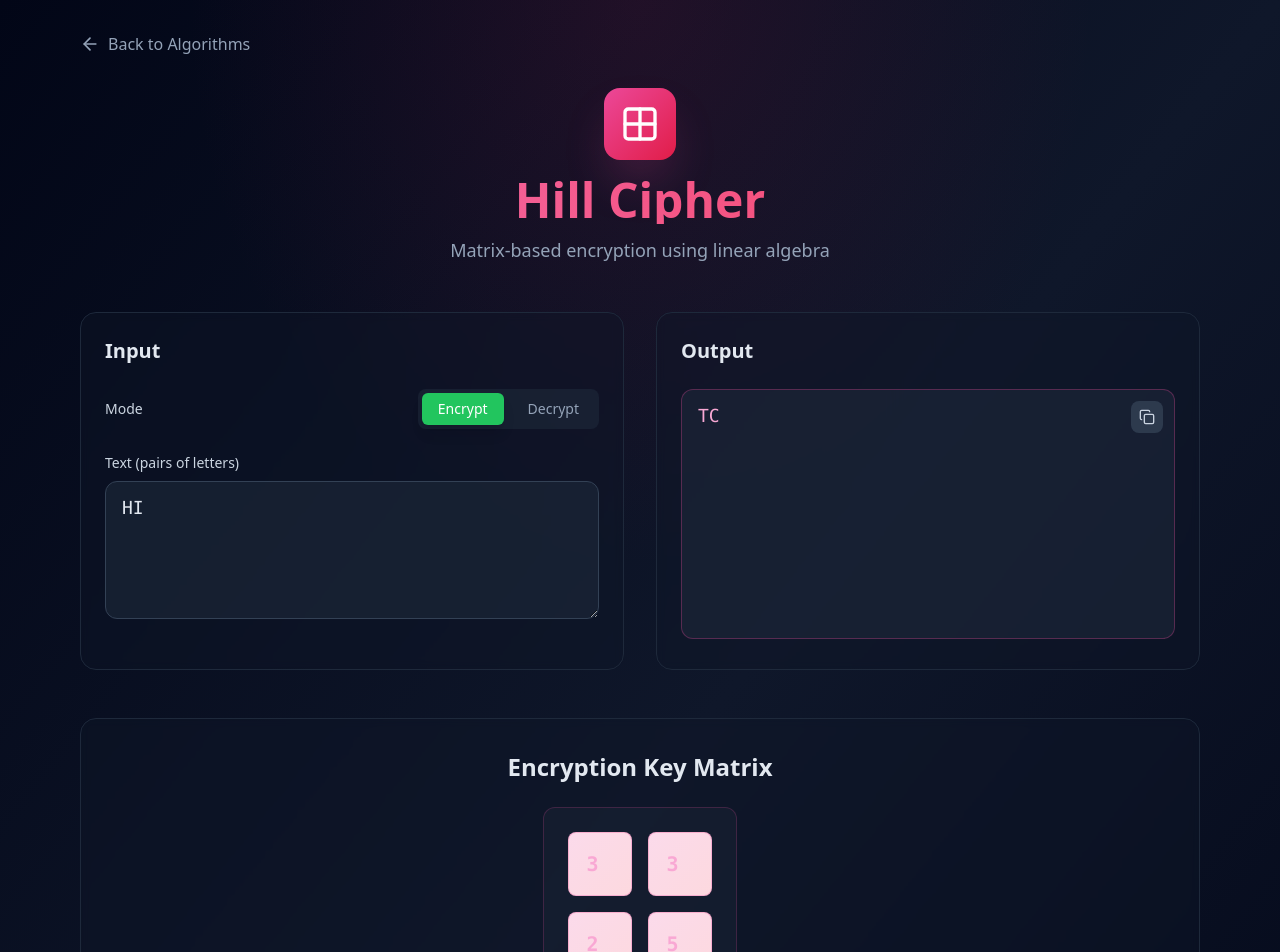
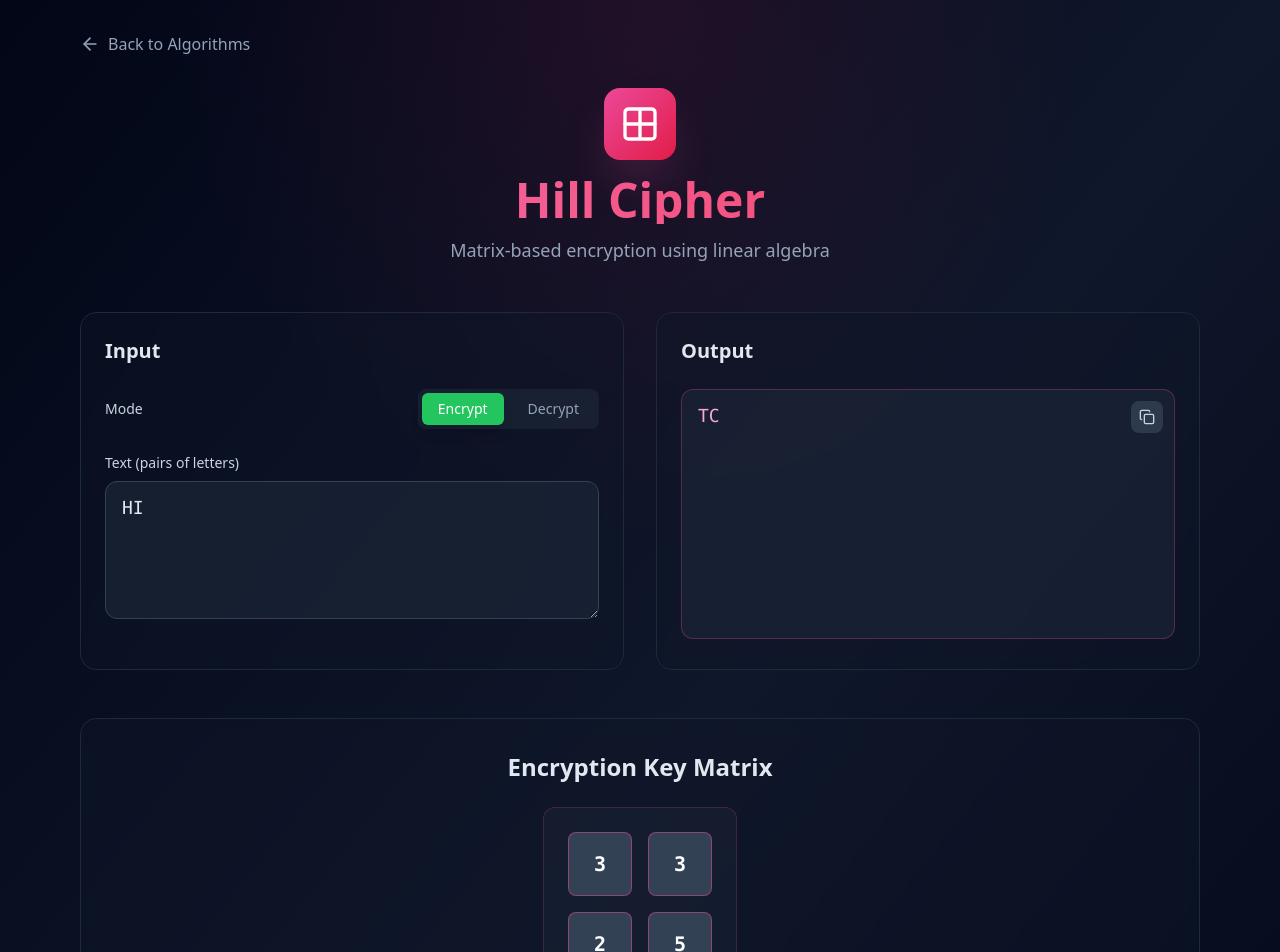
Before and after one commit to yousvf/lockdown-cipher, a React (Vite) app: page /hill in a window 1280 px wide. Shown: the top 952 px of the page. Built offline with nearby package versions, Linux system fonts and the light colour scheme.

Commit message:
Updated HillPage.tsx

```diff
--- a/src/pages/HillPage.tsx
+++ b/src/pages/HillPage.tsx
@@ -133,12 +133,12 @@ export function HillPage() {
                     row.map((val, colIdx) => (
                       <input
                         key={`${rowIdx}-${colIdx}`}
-                        type="number"
-                        min="0"
-                        max="25"
+                        type="text"
+                        inputMode="numeric"
+                        maxLength="2"
                         value={val}
                         onChange={(e) => handleMatrixChange(rowIdx, colIdx, e.target.value)}
-                        className="w-16 h-16 flex items-center justify-center bg-gradient-to-br from-pink-500/20 to-rose-500/20 text-pink-300 rounded-lg font-mono text-xl font-bold border border-pink-500/30 hover:from-pink-500 hover:to-rose-600 hover:text-white transition-all duration-300 animate-fade-in focus:outline-none focus:ring-2 focus:ring-pink-500 text-center"
+                        className="w-16 h-16 bg-slate-700 text-white rounded-lg font-mono text-xl font-bold border border-pink-500/50 hover:border-pink-500 hover:bg-slate-600 transition-all duration-300 animate-fade-in focus:outline-none focus:ring-2 focus:ring-pink-500 text-center"
                         style={{ animationDelay: `${(rowIdx * 2 + colIdx) * 100}ms` }}
                       />
                     ))
```
